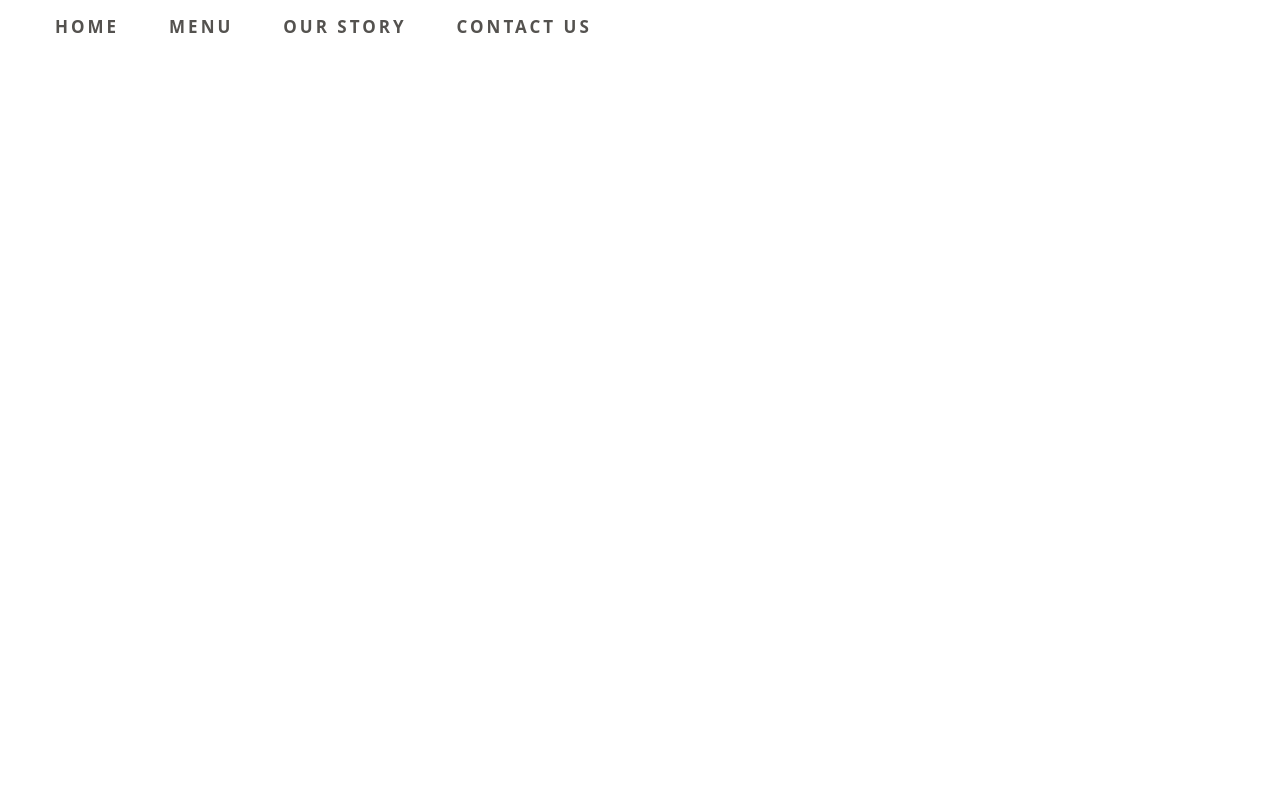
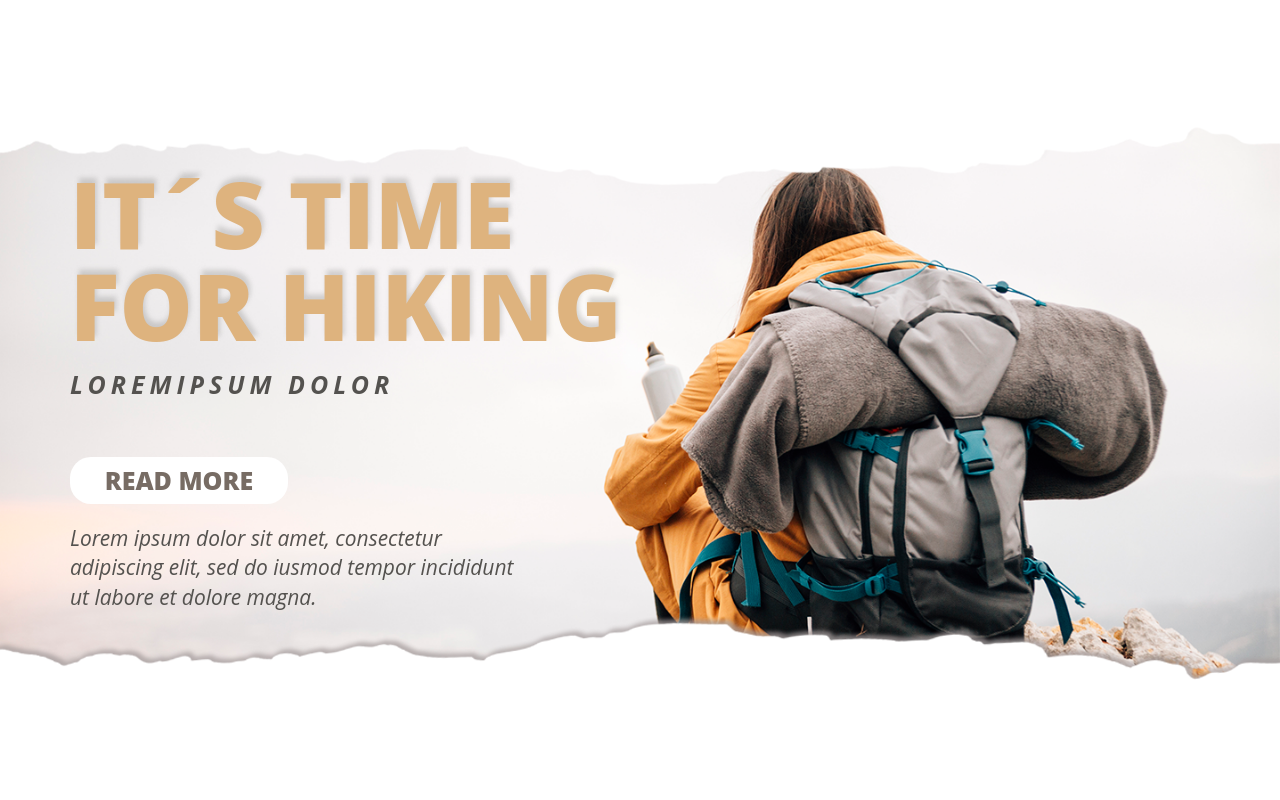
Before and after one commit to malgorzatajPL/Hiking-website, a Next.js app: page / in a window 1280 px wide. Shown: the top 800 px of the page. Built offline with nearby package versions, Linux system fonts and the light colour scheme.

Commit message:
revert comment

```diff
--- a/pages/index.tsx
+++ b/pages/index.tsx
@@ -19,7 +19,7 @@ import { theme } from '../styling/theme';
 
 const IndexPage = () => (
   <Layout>
-    {/* <HomePageStyle>
+    <HomePageStyle>
       <Container>
         <Box>
           <Title>IT´S TIME FOR HIKING</Title>
@@ -68,7 +68,7 @@ const IndexPage = () => (
         titleDiscount='Lorem ipsum'
         contentDiscount='Lorem ipsum dolor sit amet, consectetuer adipiscing elit, sed diam nonummy nibh euismod tincidunt ut laoreet dolore magna aliquam erat volutpat.'
       />
-    </HomePageStyle> */}
+    </HomePageStyle>
   </Layout>
 );
 
```
